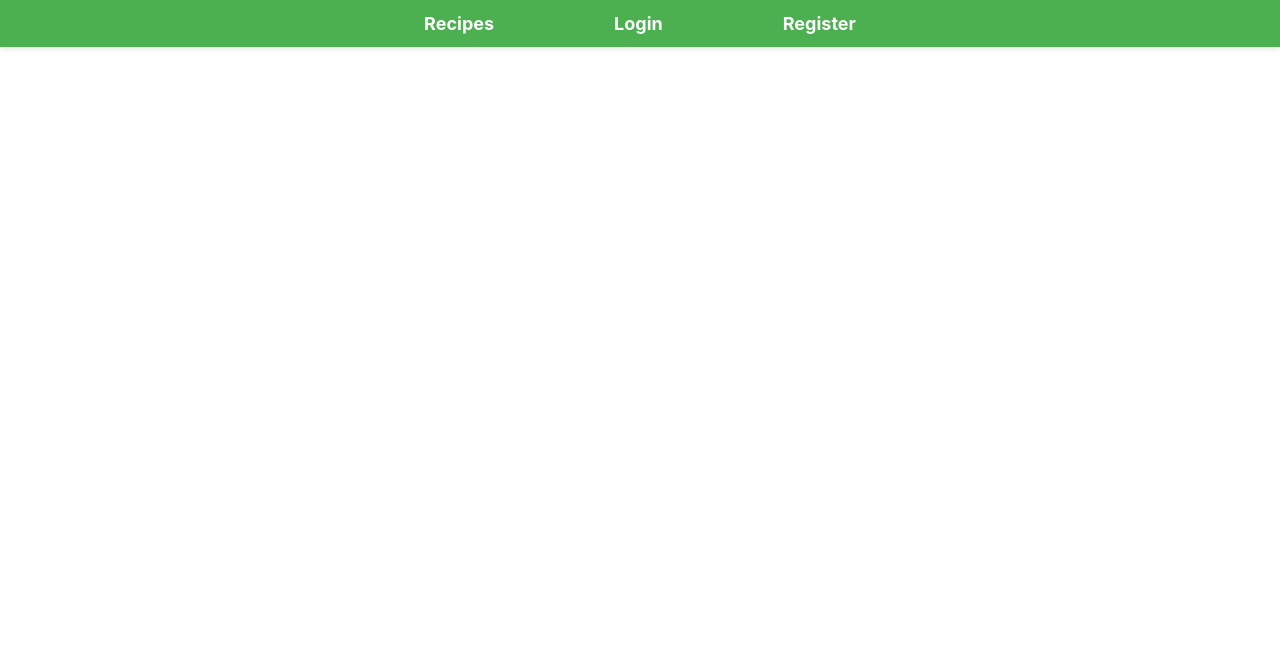
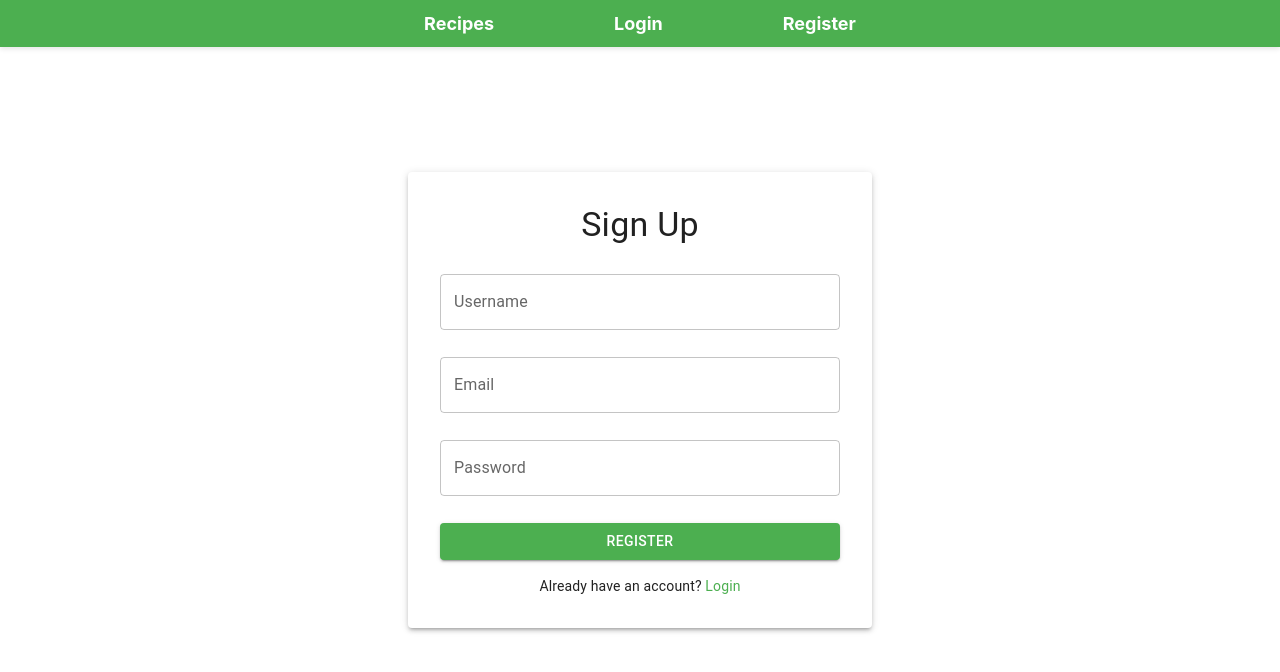
Before and after one commit to SofiiaKozlyk/recipe-book, a React (Vite) app in the folder frontend/: page /register in a window 1280 px wide. Shown: the top 672 px of the page. Built offline with nearby package versions, Linux system fonts and the light colour scheme.

Commit message:
Added registration and login page

```diff
--- a/frontend/package.json
+++ b/frontend/package.json
@@ -17,12 +17,14 @@
     "@reduxjs/toolkit": "^2.6.1",
     "ahooks": "^3.8.4",
     "axios": "^1.8.1",
+    "formik": "^2.4.6",
     "history": "^5.3.0",
     "react": "^18.3.1",
     "react-dom": "^18.3.1",
     "react-redux": "^9.2.0",
     "react-router-dom": "^7.2.0",
-    "uuid": "^11.1.0"
+    "uuid": "^11.1.0",
+    "yup": "^1.6.1"
   },
   "devDependencies": {
     "@types/react": "^18.3.3",
--- a/frontend/src/App.tsx
+++ b/frontend/src/App.tsx
@@ -7,6 +7,8 @@ import AddRecipe from "./pages/AddRecipe";
 import EditRecipe from "./pages/EditRecipe";
 import { useSelector } from "react-redux";
 import { RootState } from "./store/store";
+import RegisterPage from "./pages/RegisterPage";
+import LoginPage from "./pages/LoginPage";
 
 
 function App() {
@@ -20,6 +22,8 @@ function App() {
         <Route path="/recipe/:id" element={<RecipePage />} />
         <Route path="/addrecipe" element={<AddRecipe />} />
         <Route path="/edit/:id" element={<EditRecipe />} />
+        <Route path="/login" element={<LoginPage />} />
+        <Route path="/register" element={<RegisterPage />} />
       </Routes>
     </>
   );
--- a/frontend/src/api/userActions.ts
+++ b/frontend/src/api/userActions.ts
@@ -2,20 +2,18 @@ import { UserLoginPropsI, UserRegisterPropsI } from "../types/User";
 import axiosInstance from "./axiosInstance";
 
 export const doLogin = async ({ username, password }: UserLoginPropsI) => {
-  const response = await axiosInstance.post('/api/auth/login', {
+  return await axiosInstance.post('/api/auth/login', {
     username: username,
     password: password
   });
-  return response.data;
 }
 
 export const doRegister = async ({ username, email, password }: UserRegisterPropsI) => {
-  const response = await axiosInstance.post('/users/register', {
+  return await axiosInstance.post('/users/register', {
     username: username,
     email: email,
     password: password
   });
-  return response.data;
 };
 
 export const getUser = async (params: { id?: number; username?: string }) => {
--- /dev/null
+++ b/frontend/src/components/LoginForm.tsx
@@ -0,0 +1,99 @@
+import React from 'react';
+import { TextField, Button, Typography, Paper, Link } from '@mui/material';
+import { useDispatch } from 'react-redux';
+import { AppDispatch } from '../store/store';
+import { doLoginThunk } from '../store/slices/userSlice';
+import { Formik, Form, Field, ErrorMessage } from 'formik';
+import * as Yup from 'yup';
+import { UserLoginPropsI } from '../types/User';
+import { useNavigate } from 'react-router-dom';
+
+export const LoginSchema = Yup.object({
+    username: Yup.string()
+        .required('Required')
+        .min(4, 'Must be at least 4 characters'),
+    password: Yup.string()
+        .required('Required')
+        .min(6, 'Must be at least 6 characters'),
+});
+
+const LoginForm: React.FC = () => {
+    const dispatch = useDispatch<AppDispatch>();
+    const navigate = useNavigate();
+
+    const handleLogin = (values: UserLoginPropsI) => {
+        dispatch(doLoginThunk(values));
+        navigate('/');
+    };
+
+    return (
+        <Paper elevation={3} sx={{ padding: 4, maxWidth: 400, width: '100%' }}>
+            <Typography variant="h4" component="h1" gutterBottom textAlign="center">
+                Login
+            </Typography>
+            <Formik
+                initialValues={{ username: '', password: '' }}
+                validationSchema={LoginSchema}
+                onSubmit={handleLogin}
+            >
+                {({ errors, touched }) => (
+                    <Form>
+                        <Field
+                            as={TextField}
+                            fullWidth
+                            label="Username"
+                            type="text"
+                            variant="outlined"
+                            margin="normal"
+                            name="username"
+                            error={touched.username && Boolean(errors.username)}
+                            helperText={<ErrorMessage name="username" />}
+                        />
+                        <Field
+                            as={TextField}
+                            fullWidth
+                            label="Password"
+                            type="password"
+                            variant="outlined"
+                            margin="normal"
+                            name="password"
+                            error={touched.password && Boolean(errors.password)}
+                            helperText={<ErrorMessage name="password" />}
+                        />
+                        <Button
+                            type="submit"
+                            variant="contained"
+                            color="primary"
+                            fullWidth
+                            sx={{
+                                backgroundColor: '#4caf50',
+                                color: 'white',
+                                mt: 2, mb: 2,
+                                '&:hover': {
+                                    backgroundColor: '#2b752f',
+                                },
+                            }}
+                        >
+                            Login
+                        </Button>
+                        <Typography variant="body2" align="center">
+                            Don’t have an account?{' '}
+                            <Link href="/register" underline="hover" sx={{
+                                color: "#4caf50",
+                                '&:hover': {
+                                    textDecoration: 'underline',
+                                    color: '#2b752f',
+                                },
+                            }}
+                            >
+                                Sign up
+                            </Link>
+                        </Typography>
+                    </Form>
+                )}
+            </Formik>
+        </Paper>
+    );
+};
+
+export default LoginForm;
--- a/frontend/src/components/Menu/Menu.tsx
+++ b/frontend/src/components/Menu/Menu.tsx
@@ -19,11 +19,7 @@ const Menu = ({ isAuthenticated }: { isAuthenticated: boolean }) => {
         {isAuthenticated ? (
           <>
             <li><Link to="/addrecipe" className={styles["menu-item"]}>Add a recipe</Link></li>
-            <li><Link to="/login" onClick={handleLogout} className={styles["menu-item"]}>
-              <button style={{ background: 'none', border: 'none', color: 'inherit', cursor: 'pointer' }}>
-                Logout
-              </button>
-            </Link></li>
+            <li><Link to="/login" onClick={handleLogout} className={styles["menu-item"]}>Logout</Link></li>
           </>
         ) : (
           <>
--- /dev/null
+++ b/frontend/src/components/RegisterForm.tsx
@@ -0,0 +1,112 @@
+import React from 'react';
+import { TextField, Button, Typography, Paper, Link } from '@mui/material';
+import { useDispatch } from 'react-redux';
+import { AppDispatch } from '../store/store';
+import { doRegisterThunk } from '../store/slices/userSlice';
+import { Formik, Form, Field, ErrorMessage } from 'formik';
+import * as Yup from 'yup';
+import { UserRegisterPropsI } from '../types/User';
+import { useNavigate } from 'react-router-dom';
+
+export const LoginSchema = Yup.object({
+    username: Yup.string()
+        .required('Required')
+        .min(4, 'Must be at least 4 characters'),
+    email: Yup.string()
+        .email('Invalid email format')
+        .required('Email is required'),
+    password: Yup.string()
+        .required('Required')
+        .min(6, 'Must be at least 6 characters'),
+});
+
+const RegisterForm: React.FC = () => {
+    const dispatch = useDispatch<AppDispatch>();
+    const navigate = useNavigate();
+
+    const handleRegister = (values: UserRegisterPropsI) => {
+        dispatch(doRegisterThunk(values));
+        navigate('/login');
+    };
+
+    return (
+        <Paper elevation={3} sx={{ padding: 4, maxWidth: 400, width: '100%' }}>
+            <Typography variant="h4" component="h1" gutterBottom textAlign="center">
+                Sign Up
+            </Typography>
+            <Formik
+                initialValues={{ username: '', email: '', password: '' }}
+                validationSchema={LoginSchema}
+                onSubmit={handleRegister}
+            >
+                {({ errors, touched }) => (
+                    <Form>
+                        <Field
+                            as={TextField}
+                            fullWidth
+                            label="Username"
+                            type="text"
+                            variant="outlined"
+                            margin="normal"
+                            name="username"
+                            error={touched.username && Boolean(errors.username)}
+                            helperText={<ErrorMessage name="username" />}
+                        />
+                        <Field
+                            as={TextField}
+                            fullWidth
+                            label="Email"
+                            type="email"
+                            variant="outlined"
+                            margin="normal"
+                            name="email"
+                            error={touched.email && Boolean(errors.email)}
+                            helperText={<ErrorMessage name="email" />}
+                        />
+                        <Field
+                            as={TextField}
+                            fullWidth
+                            label="Password"
+                            type="password"
+                            variant="outlined"
+                            margin="normal"
+                            name="password"
+                            error={touched.password && Boolean(errors.password)}
+                            helperText={<ErrorMessage name="password" />}
+                        />
+                        <Button
+                            type="submit"
+                            variant="contained"
+                            fullWidth
+                            sx={{
+                                backgroundColor: '#4caf50',
+                                color: 'white',
+                                mt: 2, mb: 2,
+                                '&:hover': {
+                                    backgroundColor: '#2b752f',
+                                },
+                            }}
+                        >
+                            Register
+                        </Button>
+                        <Typography variant="body2" align="center">
+                            Already have an account?{' '}
+                            <Link href="/login" underline="hover" sx={{
+                                color: "#4caf50",
+                                '&:hover': {
+                                    textDecoration: 'underline',
+                                    color: '#2b752f',
+                                },
+                            }}
+                            >
+                                Login
+                            </Link>
+                        </Typography>
+                    </Form>
+                )}
+            </Formik>
+        </Paper>
+    );
+};
+
+export default RegisterForm;
--- /dev/null
+++ b/frontend/src/pages/LoginPage.tsx
@@ -0,0 +1,10 @@
+import React from 'react';
+import LoginForm from '../components/LoginForm';
+
+const LoginPage: React.FC = () => {
+    return (
+        <LoginForm />
+    );
+};
+
+export default LoginPage;
--- /dev/null
+++ b/frontend/src/pages/RegisterPage.tsx
@@ -0,0 +1,10 @@
+import React from 'react';
+import RegisterForm from '../components/RegisterForm';
+
+const RegisterPage: React.FC = () => {
+    return (
+        <RegisterForm />
+    );
+};
+
+export default RegisterPage;
--- a/frontend/src/types/User.ts
+++ b/frontend/src/types/User.ts
@@ -6,7 +6,6 @@ export interface UserRegisterPropsI {
 
   export interface UserLoginPropsI {
     username: string;
-    email: string;
     password: string;
   }
 
```
Also changed, not shown: 1 other file (tests, documents, lock files or other folders).
